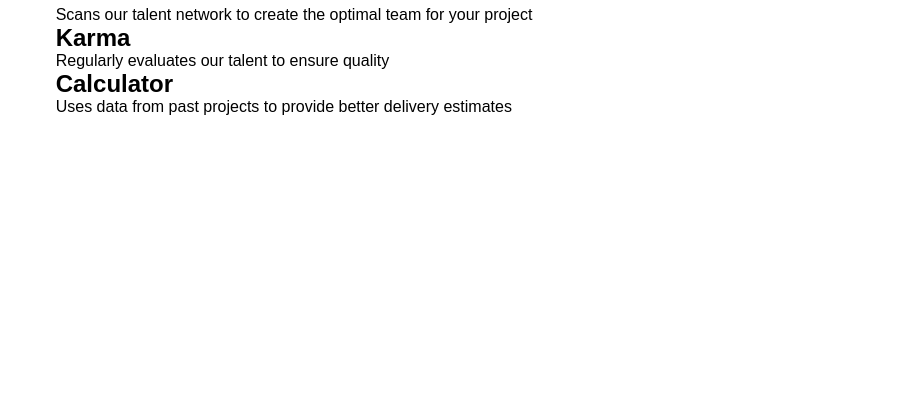
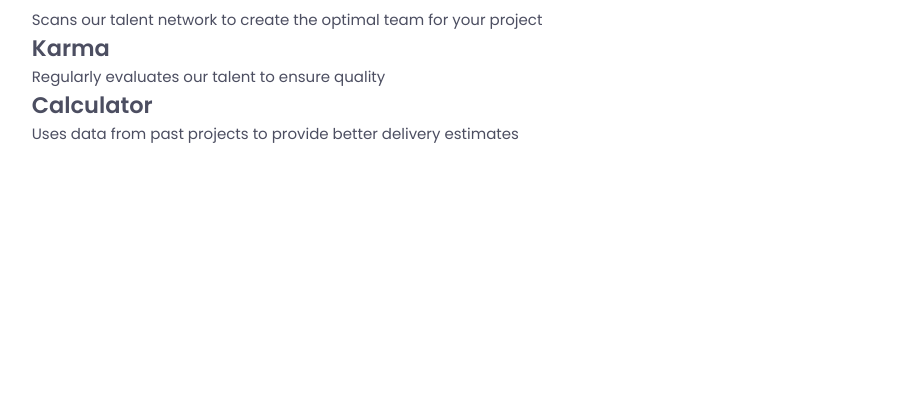
Before and after one commit to Polaris-algedi/four-card-feature-section, a website built with Vite: page index.html in a window 1280 px wide. Shown: the part 404-800 px from the top of the page, without its empty margins (181-1094 px from the left). Built offline with nearby package versions, Linux system fonts and the light colour scheme.

Commit message:
Refactor style.css to update typography, colors, and spacing variables

```diff
--- a/src/style.css
+++ b/src/style.css
@@ -9,42 +9,32 @@
 }
 
 :root {
-  font-family: "Montserrat", sans-serif;
-
-  font-size: 1rem; /* 16px */
-
   /* Colors */
   --red: hsl(0, 78%, 62%);
   --cyan: hsl(180, 62%, 55%);
   --orange: hsl(34, 97%, 64%);
   --blue: hsl(212, 86%, 64%);
 
-  /* Neutral */
   --grey-500: hsl(234, 12%, 34%);
   --grey-400: hsl(212, 6%, 44%);
   --white: hsl(0, 0%, 100%);
 
   /* Typography */
-  --font-family: "Montserrat", sans-serif;
-  --font-family-serif: "Fraunces", serif;
-  --font-weight-medium: 500;
-  --font-weight-bold: 700;
+  --font-family: "Poppins", sans-serif;
+  --font-weight-light: 200;
+  --font-weight-normal: 400;
+  --font-weight-semibold: 600;
 
   /* Font sizes */
 
-  --font-size-base: 1rem; /* 16px */
-  --font-size-xs: 0.75rem; /* 12px */
-  --font-size-sm: 0.8125rem; /* 13px */
-  --font-size-md: 0.875rem; /* 14px */
-  --font-size-2xl: 2rem; /* 32px */
+  --font-size-base: 0.938rem; /* 15px */
 
   /* Spacing */
-  --spacing-sm: 0.5rem; /* 8px */
-  --spacing-14px: 0.875rem; /* 14px */
+  --spacing-xs: 0.5rem; /* 8px */
+  --spacing-sm: 0.75rem; /* 12px */
   --spacing-md: 1rem; /* 16px */
-  --spacing-lg: 1.625rem; /* 26px */
+  --spacing-lg: 1.5rem; /* 24px */
   --spacing-xl: 2rem; /* 32px */
-  --spacing-xxl: 2.5rem; /* 40px */
 
   /* Borders */
   --border-radius: 0.5rem; /* 8px */
@@ -62,8 +52,8 @@
 body {
   font-family: var(--font-family);
   font-size: var(--font-size-base);
-  color: var(--stone-600);
-  background-color: var(--cream);
+  color: var(--grey-500);
+  background-color: var(--white);
   min-height: 100vh;
   display: flex;
   align-items: center;
```
